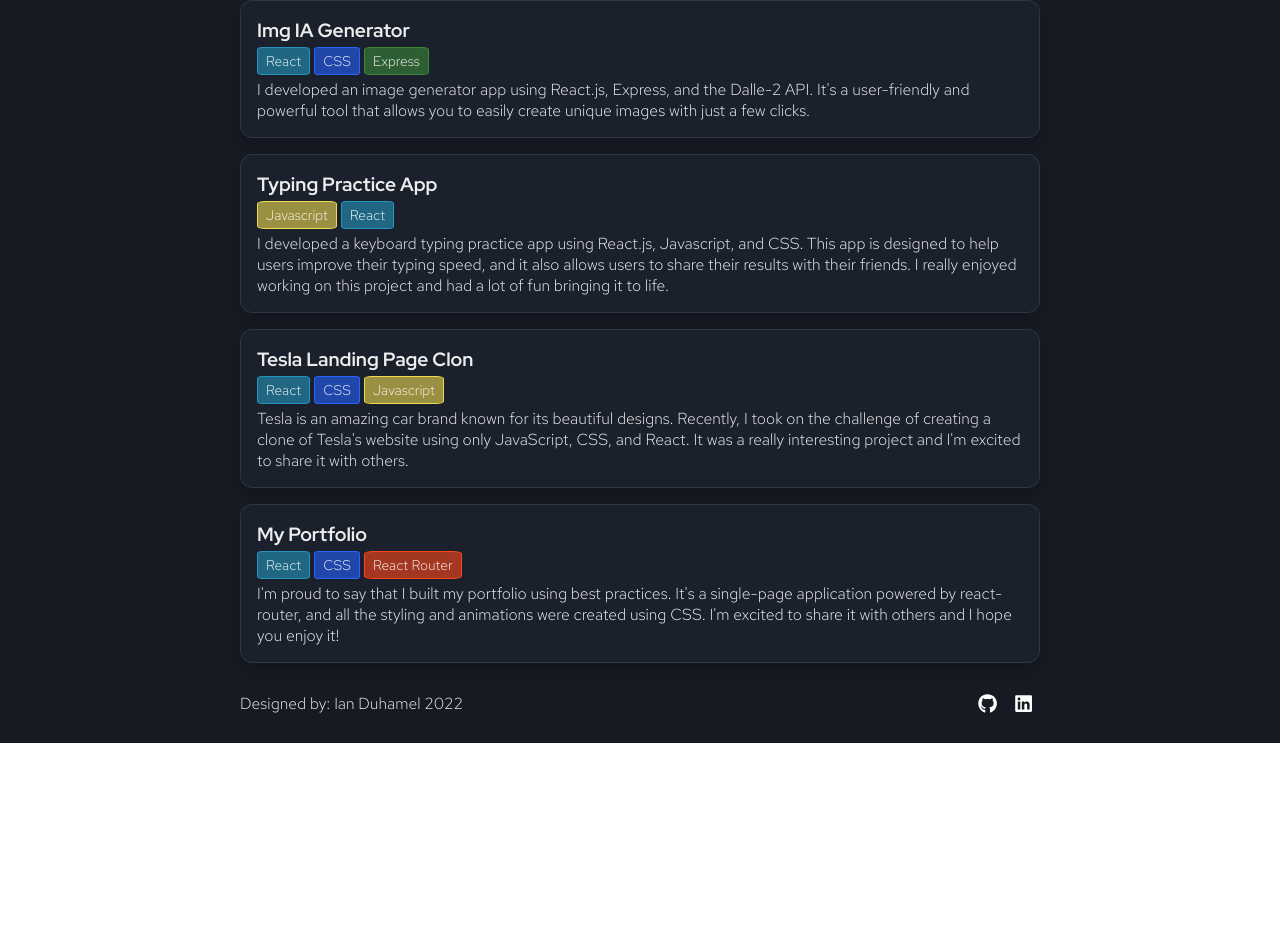
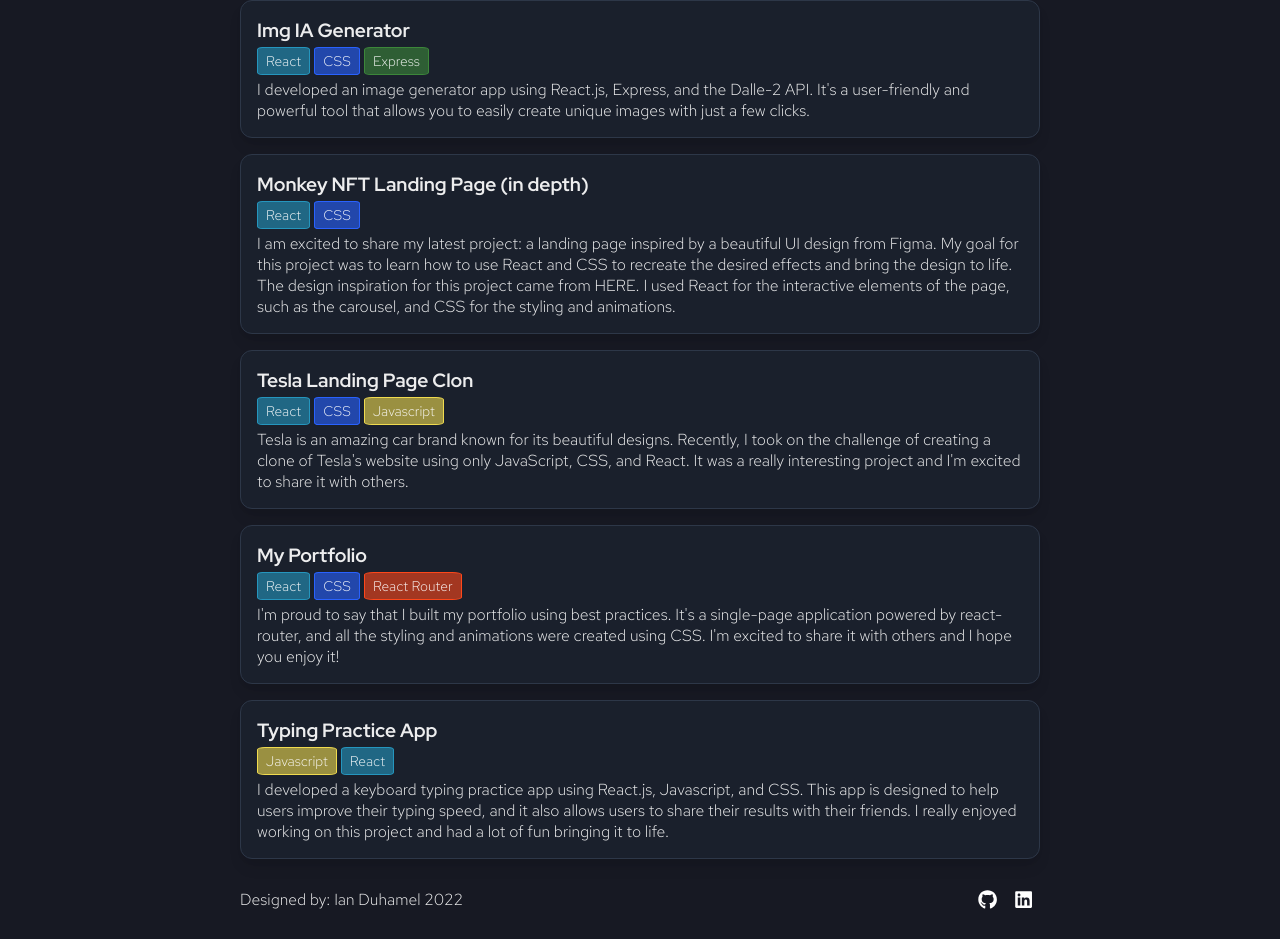
Before and after one commit to Ianduha13/my-portfolio, a React (Create React App) app: page / in a window 1280 px wide. Shown: the part 785-1724 px from the top of the page. Before the commit the page ends 1528 px from the top, so only its background shows below. Built offline with nearby package versions, Linux system fonts and the light colour scheme.

Commit message:
Adding new project

```diff
--- a/src/components/Projects.js
+++ b/src/components/Projects.js
@@ -24,6 +24,7 @@
 					greater desire to improve my skills in state management.
 				</p>
 			</a>
+
 			<a
 				href='https://ai-img-generator.vercel.app/'
 				target={"_blank"}
@@ -42,23 +43,31 @@
 					easily create unique images with just a few clicks.
 				</p>
 			</a>
-			<a
-				href='https://typing-practice-ianduhamel.vercel.app/'
+<a
+				href='https://monkeys.vercel.app/'
 				target={"_blank"}
 				rel='noreferrer'
 				className='project-card'
 			>
-				<h4>Typing Practice App</h4>
+				<h4>Monkey NFT Landing Page (in depth)</h4>
 				<div className='card-group'>
-					<TinyCard technology={"Javascript"} color={"javascript"} />
 					<TinyCard technology={"React"} color={"react"} />
+					<TinyCard technology={"CSS"} color={"css"} />
 				</div>
 				<p>
-					I developed a keyboard typing practice app using React.js, Javascript,
-					and CSS. This app is designed to help users improve their typing
-					speed, and it also allows users to share their results with their
-					friends. I really enjoyed working on this project and had a lot of fun
-					bringing it to life.
+					I am excited to share my latest project: a landing page inspired by a
+					beautiful UI design from Figma. My goal for this project was to learn
+					how to use React and CSS to recreate the desired effects and bring the
+					design to life. The design inspiration for this project came from
+					<a
+						href='https://www.figma.com/community/file/1185001333927027235'
+						target={"_blank"}
+						rel='noreferrer'
+					>
+						&nbsp;HERE
+					</a>
+					. I used React for the interactive elements of the page, such as the
+					carousel, and CSS for the styling and animations.
 				</p>
 			</a>
 			<a
@@ -99,6 +108,25 @@
 					others and I hope you enjoy it!
 				</p>
 			</a>
+			<a
+				href='https://typing-practice-ianduhamel.vercel.app/'
+				target={"_blank"}
+				rel='noreferrer'
+				className='project-card'
+			>
+				<h4>Typing Practice App</h4>
+				<div className='card-group'>
+					<TinyCard technology={"Javascript"} color={"javascript"} />
+					<TinyCard technology={"React"} color={"react"} />
+				</div>
+				<p>
+					I developed a keyboard typing practice app using React.js, Javascript,
+					and CSS. This app is designed to help users improve their typing
+					speed, and it also allows users to share their results with their
+					friends. I really enjoyed working on this project and had a lot of fun
+					bringing it to life.
+				</p>
+			</a>
 		</section>
 	)
 }
```
